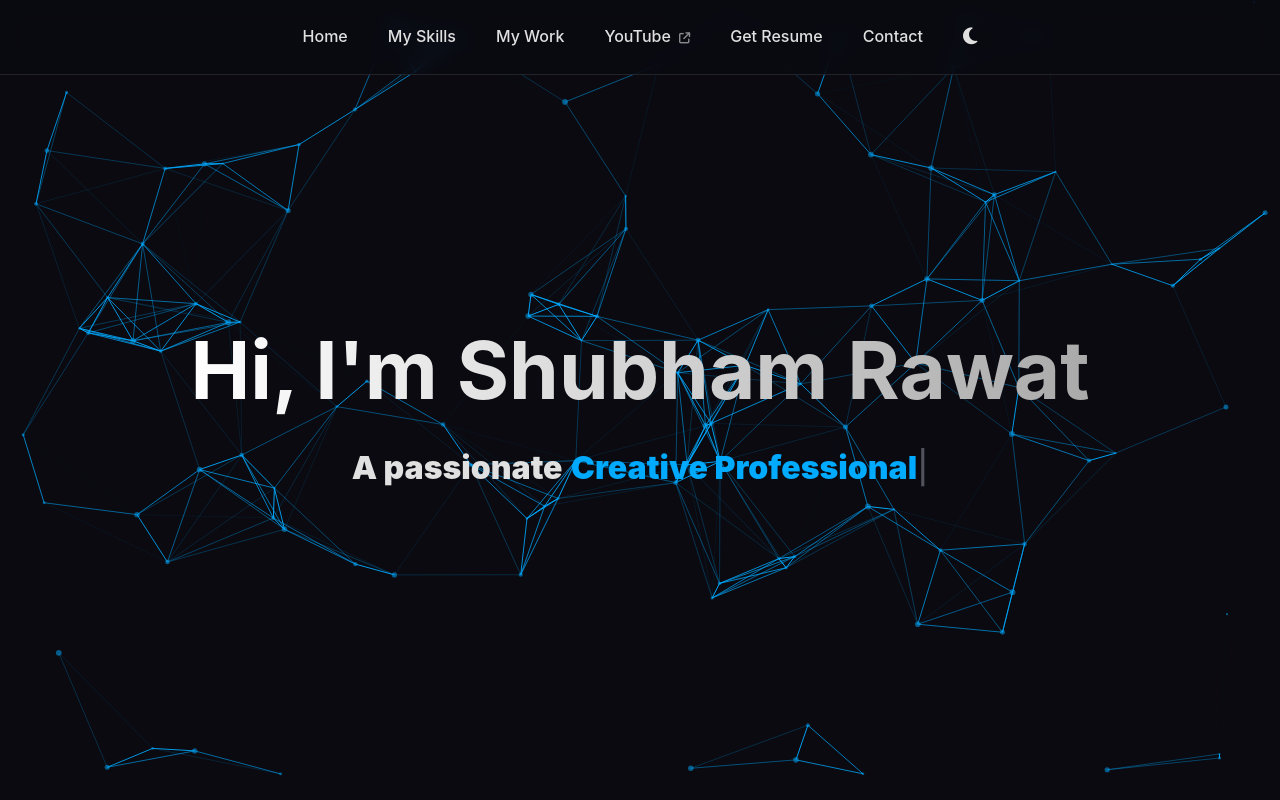
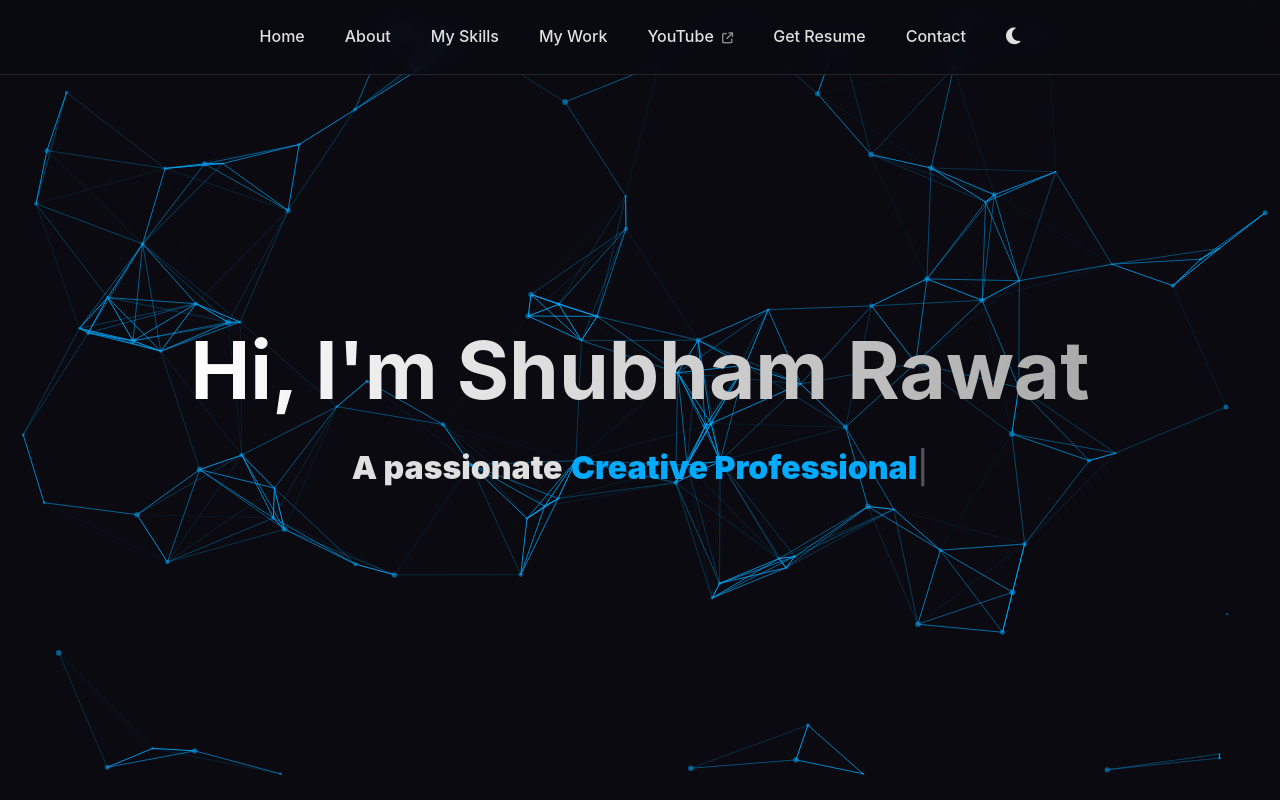
Before and after one commit to Shubhamrawatgh/shubham, a plain HTML site: page index.html in a window 1280 px wide. Shown: the top 800 px of the page. Drawn offline with nearby package versions, Linux system fonts and the light colour scheme.

Commit message:
Update index.html

```diff
--- a/index.html
+++ b/index.html
@@ -30,6 +30,7 @@
    <nav class="main-nav">
     <div class="nav-container container">
         <a href="#home" class="nav-link">Home</a>
+        <a href="about.html" class="nav-link">About</a>
         <a href="#skills" class="nav-link">My Skills</a>
         <a href="#projects" class="nav-link">My Work</a>
         <a href="https://www.youtube.com/channel/UCivew3LK7mWwoZgtVZ1DcsA" class="nav-link" target="_blank" rel="noopener noreferrer">YouTube <i class="fas fa-arrow-up-right-from-square"></i></a>
@@ -155,6 +156,9 @@
         </main>
 
         <footer class="fade-in-section">
+            <div class="footer-links">
+                <a href="about.html" class="footer-link small-link">About</a>
+            </div>
             <div class="social-links">
                 <a href="https://www.instagram.com/shubhamrawat.ai/" aria-label="Instagram" target="_blank" rel="noopener noreferrer"><i class="fab fa-instagram"></i></a>
                 <a href="https://www.youtube.com/channel/UCivew3LK7mWwoZgtVZ1DcsA" aria-label="YouTube" target="_blank" rel="noopener noreferrer"><i class="fab fa-youtube"></i></a>
```
